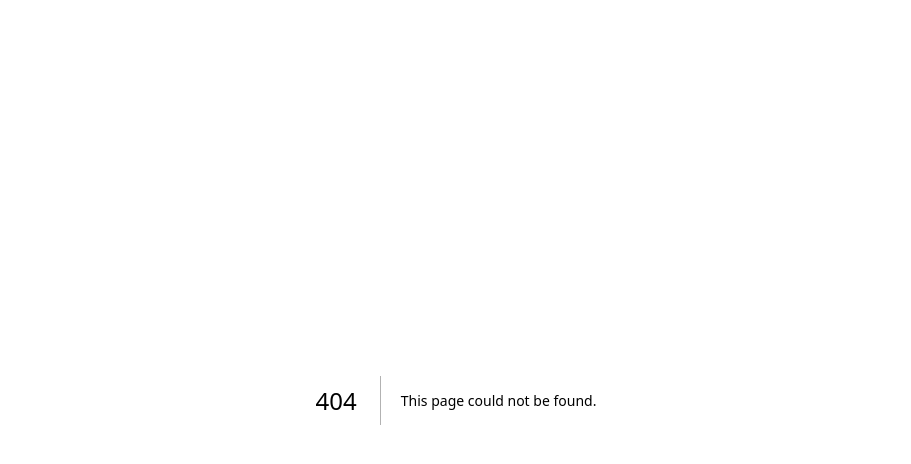
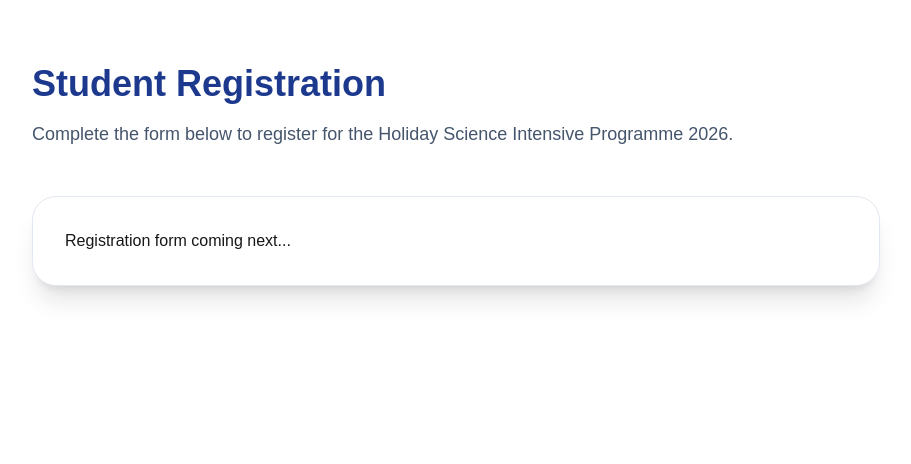
Before and after one commit to Emmalywebcreator/ace-science-academy-platform, a Next.js app: page /register in a window 1280 px wide. Before the commit this address had no page. Shown: the top 464 px of the page, without its empty margins (184-1095 px from the left). Built offline with nearby package versions, Linux system fonts and the light colour scheme.

Commit message:
feat: add registration page

```diff
--- /dev/null
+++ b/app/register/page.tsx
@@ -0,0 +1,20 @@
+export default function RegisterPage() {
+  return (
+    <main className="mx-auto flex min-h-screen max-w-4xl flex-col px-6 py-16">
+      <div className="mb-12">
+        <h1 className="text-4xl font-bold text-blue-900">
+          Student Registration
+        </h1>
+
+        <p className="mt-4 text-lg text-slate-600">
+          Complete the form below to register for the Holiday Science
+          Intensive Programme 2026.
+        </p>
+      </div>
+
+      <div className="rounded-3xl border border-slate-200 bg-white p-8 shadow-xl">
+        Registration form coming next...
+      </div>
+    </main>
+  );
+}
--- a/components/landing/Hero.tsx
+++ b/components/landing/Hero.tsx
@@ -21,7 +21,7 @@ export default function Hero() {
           </p>
 
           <div className="mt-8 flex flex-wrap gap-4">
-            <Button href="#register">
+            <Button href="/register">
               Register Now
           </Button>
 
--- a/components/landing/Pricing.tsx
+++ b/components/landing/Pricing.tsx
@@ -1,6 +1,7 @@
 import { siteConfig } from "@/constants/site";
 import { CheckCircle } from "lucide-react";
 import SectionHeading from "@/components/ui/SectionHeading";
+import Button from "@/components/ui/Button";
 
 const plans = Object.values(siteConfig.pricing);
 
@@ -59,7 +60,8 @@ export default function Pricing() {
                 </li>
               </ul>
               <div className="mt-auto pt-8">
-                <button
+                <Button
+                  href="/register"
                   className={`w-full rounded-lg py-3 font-semibold transition ${
                     plan.popular
                       ? "bg-yellow-400 text-slate-900 hover:bg-yellow-300"
@@ -67,7 +69,7 @@ export default function Pricing() {
                   }`}
                 >
                   Enroll Now
-                </button>
+                </Button>
               </div>
             </div>
           ))}
--- a/components/layout/Navbar.tsx
+++ b/components/layout/Navbar.tsx
@@ -22,7 +22,7 @@ export default function Navbar() {
           ))}
         </div>
 
-        <Button href="#register">
+        <Button href="/register">
           Register Now
         </Button>
       </div>
```
